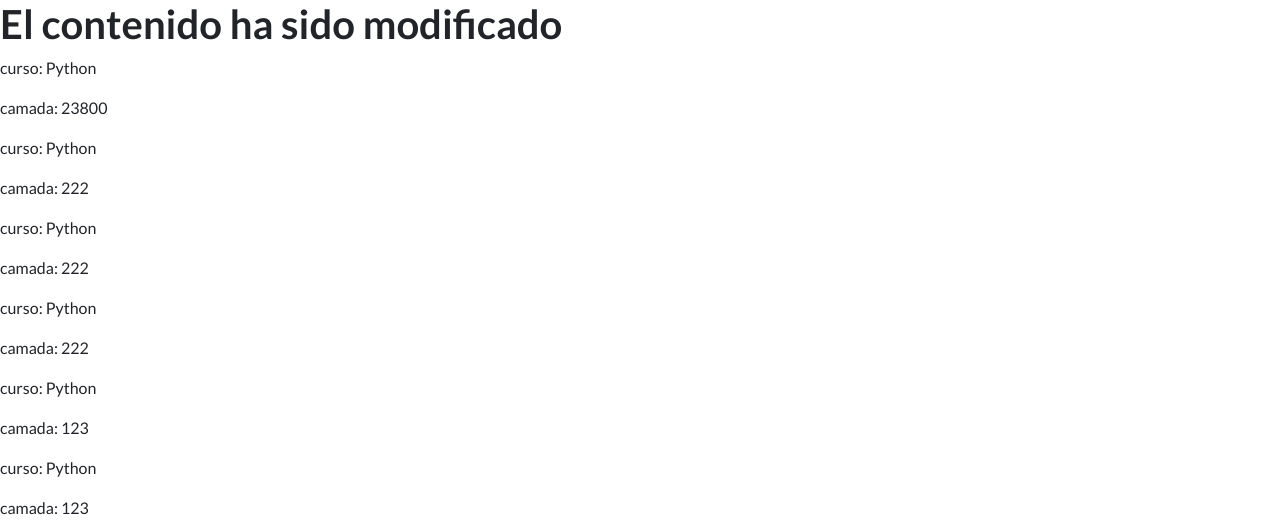
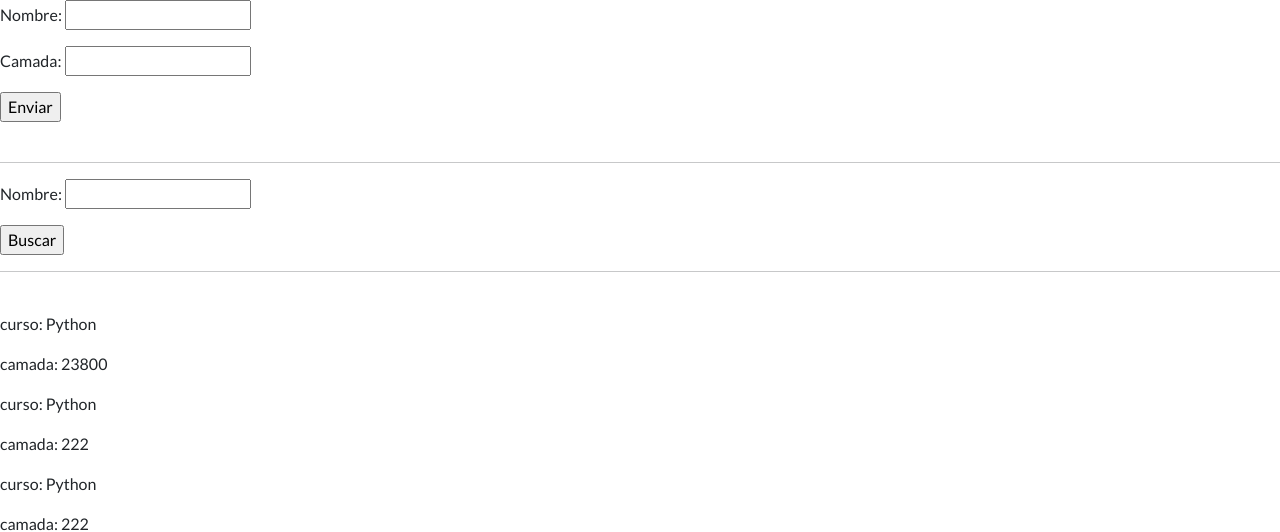
Before and after one commit to camilaiglesia/ProyectoCoder, a Django app: page /coder/cursos in a window 1280 px wide. Shown: the part 66-598 px from the top of the page. Run offline with Django 4.2, Linux system fonts and the light colour scheme; data comes from the database, SQL or seed files in the repository; both versions use the stored data as it was after the commit; some libraries are stand-ins or nearby versions.

Commit message:
Creando forms

```diff
--- /dev/null
+++ b/AppCoder/forms.py
@@ -0,0 +1,10 @@
+from django import forms
+
+class CursoForm(forms.Form):
+
+    nombre = forms.CharField(min_length=3, max_length=40)
+    camada = forms.IntegerField(min_value=1000)  #min_value: valor minimo que puede tener en la camada
+
+class BusquedaCursoForm(forms.Form):
+
+    nombre = forms.CharField(min_length=3, max_length=40)
--- a/AppCoder/urls.py
+++ b/AppCoder/urls.py
@@ -3,6 +3,7 @@ from AppCoder.views import *
 
 urlpatterns = [
     path("cursos", cursos, name="AppCoderCursos"),
+    path("buscar_curso", busqueda_curso, name="AppCoderBuscarCurso"),
     path("estudiantes", estudiantes, name="AppCoderEstudiantes"),
     path("profesores", profesores, name="AppCoderProfesores"),
     path("curso/<nombre>/<camada>", crear_curso,name="AppCoderCurso"),
--- a/AppCoder/views.py
+++ b/AppCoder/views.py
@@ -1,12 +1,39 @@
 from django.http import HttpResponse
-from django.shortcuts import render
+from django.shortcuts import render, redirect
 from AppCoder.models import Curso
+from AppCoder.forms import CursoForm, BusquedaCursoForm
+
 
 # Create your views here.
+
+def busqueda_curso(request):
+    #mostrar datos filtrados
+    mi_formulario = BusquedaCursoForm(request.GET)
+    if mi_formulario.is_valid():
+        informacion = mi_formulario.cleaned_data
+        cursos_filtrados = Curso.objects.filter(nombre__icontains=informacion["nombre"])
+        context = {
+            "cursos": cursos_filtrados
+        }
+    return render(request, "AppCoder/busqueda_curso.html", context= context)
+
+
 def cursos(request):
+
+    if request.method == "POST":
+        mi_formulario = CursoForm(request.POST)   #Creo variable mi_formulario
+
+        if mi_formulario.is_valid():    #Is_valid es si todas las restricciones que habia puesto son validas
+            informacion = mi_formulario.cleaned_data  #Limpia y la transf en informacion en un diccionario
+            curso_save = Curso(nombre = informacion["nombre"],
+                               camada = informacion["camada"])
+            curso_save.save()   #lo guardo
+
     all_cursos = Curso.objects.all()
     context= {
-        "cursos" : all_cursos
+        "cursos" : all_cursos,
+        "form": CursoForm(),
+        "form_busqueda": BusquedaCursoForm()
     }
     return render(request, "AppCoder/cursos.html", context=context)
 
@@ -19,7 +46,7 @@ def crear_curso(request,nombre,camada):
     return render(request, "AppCoder/save_curso.html", context)
 
 def estudiantes(request):
-    return render(request, "base.html")
+    return redirect("AppCoderEstudiantes")
 
 def profesores(request):
     return render(request, "base.html")
--- a/templates/AppCoder/cursos.html
+++ b/templates/AppCoder/cursos.html
@@ -1,7 +1,17 @@
 {% extends "base.html" %}
 
 {% block contenido_cambia %}
-    <h1>El contenido ha sido modificado</h1>
+    <form action = "{% url 'AppCoderCursos'%}" method= "post">
+    {% csrf_token %}
+    {{ form.as_p }}
+    <input type="submit" value="Enviar">
+     </form>
+     <br><hr>
+     <form action = "{% url 'AppCoderBuscarCurso'%}">
+        {{ form_busqueda.as_p }}
+        <input type="submit" value="Buscar">
+         </form>
+    <hr><br>
     {% if cursos %}
         {%for curso in cursos%}
             <p>curso: {{ curso.nombre}}</p>
```
Also changed, not shown: templates/AppCoder/busqueda_curso.html (added, +14 -0 lines), db.sqlite3.
